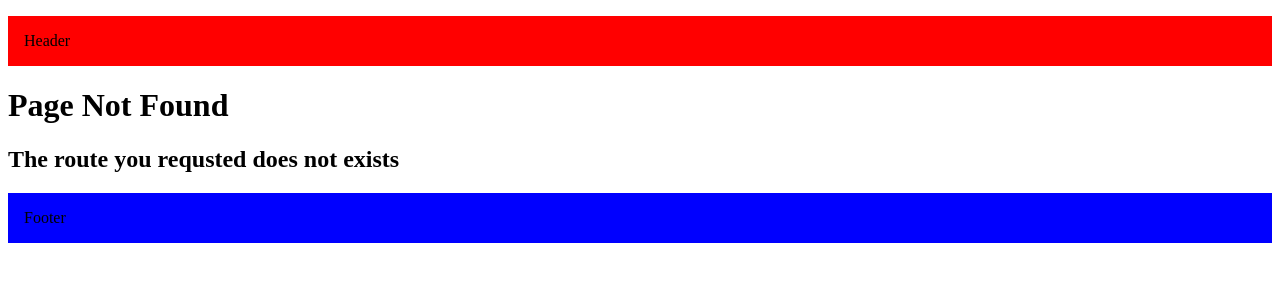
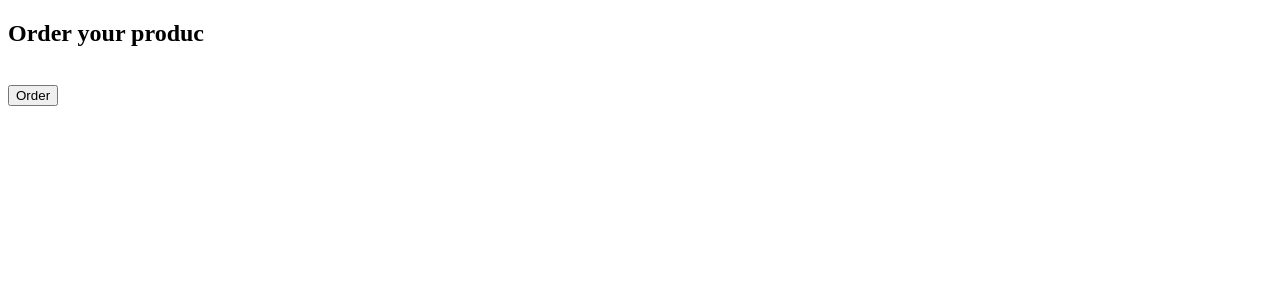
Before and after one commit to ColinAdo/learning-next-js, a Next.js app: page /order-product in a window 1280 px wide. Before the commit this address had no page. Shown: the top 300 px of the page. Built offline with nearby package versions, Linux system fonts and the light colour scheme.

Commit message:
Add working with navigating programmatically

```diff
--- a/src/app/(auth)/forgot-password/page.tsx
+++ /dev/null
@@ -1,3 +0,0 @@
-export default function ForgotPassword() {
-    return <h1>Forgot Password page</h1>
-}
--- a/src/app/(auth)/login/page.tsx
+++ /dev/null
@@ -1,3 +0,0 @@
-export default function Login() {
-    return <h1>Login page</h1>
-}
--- a/src/app/(auth)/register/page.tsx
+++ /dev/null
@@ -1,3 +0,0 @@
-export default function Register() {
-    return <h1>Register page</h1>
-}
--- a/src/app/(auth)/styles.css
+++ /dev/null
@@ -1,3 +0,0 @@
-@tailwind base;
-@tailwind components;
-@tailwind utilities;
--- a/src/app/components/Footer.tsx
+++ /dev/null
@@ -1,12 +0,0 @@
-export default function Footer() {
-    return (
-        <>
-            <p
-                style={{
-                    background: 'blue',
-                    padding: '1rem',
-                }}
-            >Footer</p>
-        </>
-    );
-}
--- a/src/app/components/Header.tsx
+++ /dev/null
@@ -1,12 +0,0 @@
-export default function Header() {
-    return (
-        <>
-            <p
-                style={{
-                    background: 'red',
-                    padding: '1rem',
-                }}
-            >Header</p>
-        </>
-    );
-}
--- a/src/app/layout.tsx
+++ b/src/app/layout.tsx
@@ -1,6 +1,3 @@
-import Footer from "./components/Footer"
-import Header from "./components/Header"
-
 export const metadata = {
   title: 'Next.js',
   description: 'Generated by Next.js',
@@ -16,11 +13,9 @@ export default function RootLayout({
 
       <body>
 
-        <Header />
 
         {children}
 
-        <Footer />
       </body>
 
 
--- a/src/app/not-found.tsx
+++ /dev/null
@@ -1,8 +0,0 @@
-export default function NotFound() {
-    return (
-        <div>
-            <h1>Page Not Found</h1>
-            <h2>The route you requsted does not exists</h2>
-        </div>
-    )
-}
--- /dev/null
+++ b/src/app/order-product/page.tsx
@@ -0,0 +1,16 @@
+"use client";
+import { useRouter } from "next/navigation";
+
+export default function OrderProduct() {
+    const router = useRouter();
+    const handleClick = () => {
+        console.log('You are ordering');
+        router.push("/");
+    };
+    return (
+        <>
+            <h2>Order your produc</h2> <br />
+            <button onClick={handleClick}>Order</button>
+        </>
+    )
+}
```
Also changed, not shown: src/app/(auth)/layout.tsx (deleted, +0 -36 lines), src/app/(auth)/login/layout.tsx (deleted, +0 -18 lines).
